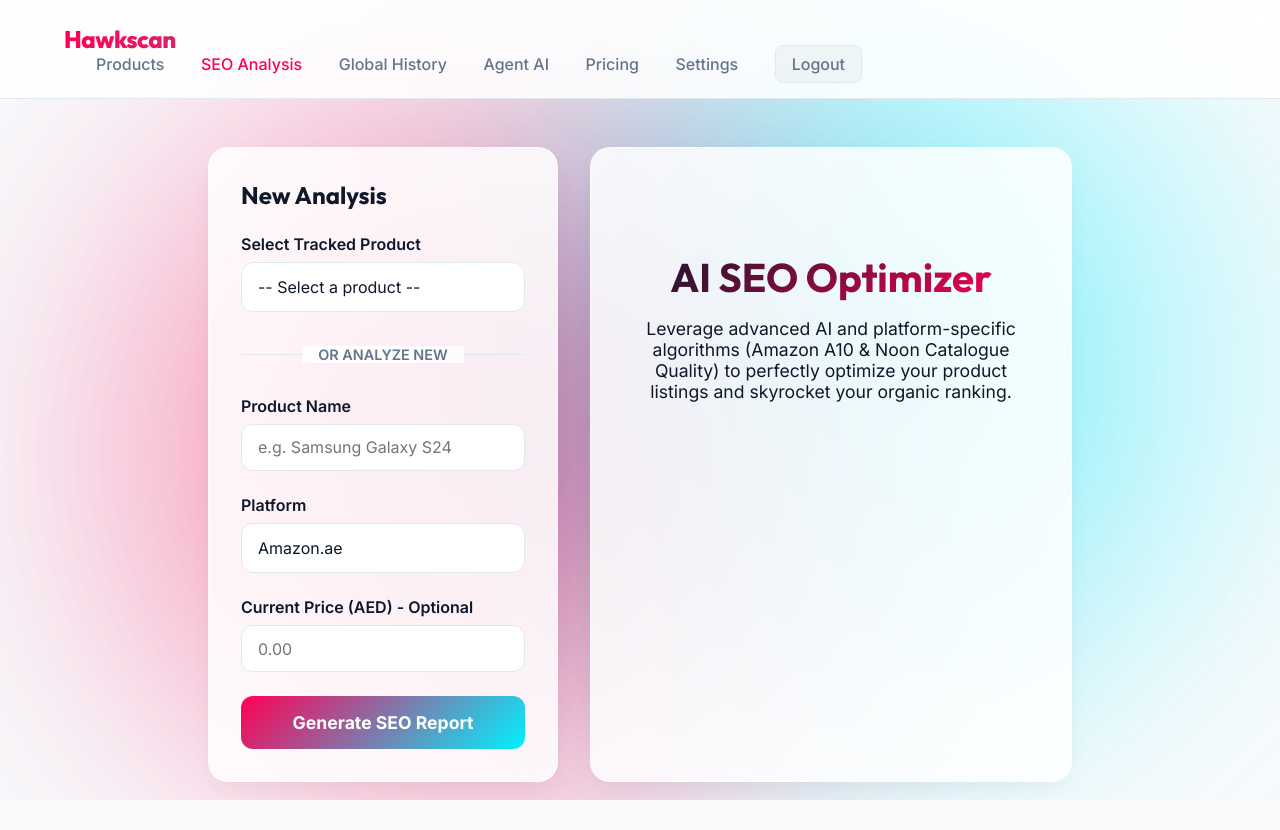
After one commit to dagoat1234567890/hawkscan, a Flask app: page /seo-analysis in a window 1280 px wide. The commit adds this page. Run offline with Flask 3, Linux system fonts and the light colour scheme; a user stored in the database is signed in; data comes from the database, SQL or seed files in the repository; parts of the project's set-up code (start-up, migrations or seed data) failed here and were passed over.

Commit message:
Add SEO Analysis feature with Claude AI integration

```diff
--- a/hermes-app/app.py
+++ b/hermes-app/app.py
@@ -434,6 +434,59 @@ def pricing():
 @login_required
 def empty():
     return render_template('empty.html')
+
+@app.route('/seo-analysis')
+@login_required
+def seo_analysis():
+    user_id = session['user_id']
+    conn = sqlite3.connect(DATABASE)
+    cursor = conn.cursor()
+    cursor.execute("SELECT id, product_name, platform, last_price FROM trackers WHERE user_id = ? AND is_active = 1", (user_id,))
+    trackers = cursor.fetchall()
+    conn.close()
+
+    products = [{"id": row[0], "name": row[1], "platform": row[2], "price": row[3]} for row in trackers]
+    return render_template('seo.html', products=products)
+
+@app.route('/api/analyze-seo', methods=['POST'])
+@login_required_api
+def api_analyze_seo():
+    user_id = session['user_id']
+    data = request.json
+
+    product_name = data.get('product_name')
+    platform = data.get('platform')
+    current_price = data.get('current_price')
+    product_id = data.get('product_id') # If selected from existing
+
+    conn = sqlite3.connect(DATABASE)
+    cursor = conn.cursor()
+
+    if product_id:
+        cursor.execute("SELECT product_name, platform, last_price FROM trackers WHERE id = ? AND user_id = ?", (product_id, user_id))
+        row = cursor.fetchone()
+        if not row:
+            conn.close()
+            return jsonify({"error": "Product not found"}), 404
+        product_name, platform, current_price = row[0], row[1], row[2]
+
+    cursor.execute("SELECT target_competitors FROM users WHERE id = ?", (user_id,))
+    user_row = cursor.fetchone()
+    target_competitors = user_row[0] if user_row else None
+    conn.close()
+
+    if not product_name or not platform:
+        return jsonify({"error": "Product name and platform are required"}), 400
+
+    # Generate the analysis
+    analysis = agent.generate_seo_analysis(
+        product_name=product_name,
+        platform=platform,
+        current_price=current_price,
+        target_competitors=target_competitors
+    )
+
+    return jsonify({"analysis": analysis})
 
 @app.route('/settings')
 @login_required
--- a/hermes-app/templates/pricing.html
+++ b/hermes-app/templates/pricing.html
@@ -289,6 +289,7 @@
             <a href="/" class="logo">Hawkscan</a>
             <div class="nav-links">
                 <a href="{{ url_for('dashboard') }}">Products</a>
+                <a href="{{ url_for('seo_analysis') }}">SEO Analysis</a>
                 <a href="{{ url_for('history') }}">Global History</a>
                 <a href="{{ url_for('chat_view') }}">Agent AI</a>
                 <a href="/pricing" class="active">Pricing</a>
--- a/hermes-app/templates/products.html
+++ b/hermes-app/templates/products.html
@@ -220,6 +220,7 @@
             <div class="logo">Hawkscan</div>
             <div class="nav-links">
                 <a href="{{ url_for('dashboard') }}" class="active">Products</a>
+                <a href="{{ url_for('seo_analysis') }}">SEO Analysis</a>
                 <a href="{{ url_for('history') }}">Global History</a>
                 <a href="{{ url_for('chat_view') }}">Agent AI</a>
                 <a href="/pricing">Pricing</a>
--- /dev/null
+++ b/hermes-app/templates/seo.html
@@ -0,0 +1,298 @@
+<!DOCTYPE html>
+<html lang="en">
+<head>
+    <meta charset="UTF-8">
+    <meta name="viewport" content="width=device-width, initial-scale=1.0">
+    <title>SEO Analysis | Hawkscan</title>
+    <link rel="stylesheet" href="{{ url_for('static', filename='css/style.css') }}">
+    <link href="https://fonts.googleapis.com/css2?family=Inter:wght@400;500;600;700&family=Outfit:wght@500;600;700;800&display=swap" rel="stylesheet">
+    <script src="https://cdn.jsdelivr.net/npm/marked/marked.min.js"></script>
+    <style>
+        .seo-container {
+            max-width: 1200px;
+            margin: 3rem auto;
+            padding: 0 2rem;
+            display: grid;
+            grid-template-columns: 350px 1fr;
+            gap: 2rem;
+        }
+        @media (max-width: 900px) {
+            .seo-container {
+                grid-template-columns: 1fr;
+            }
+        }
+        .form-section {
+            background: var(--glass-bg);
+            backdrop-filter: blur(20px);
+            -webkit-backdrop-filter: blur(20px);
+            border: 1px solid var(--glass-border);
+            border-radius: 20px;
+            padding: 2rem;
+            box-shadow: var(--glass-shadow);
+            height: fit-content;
+        }
+        .results-section {
+            background: var(--glass-bg);
+            backdrop-filter: blur(20px);
+            -webkit-backdrop-filter: blur(20px);
+            border: 1px solid var(--glass-border);
+            border-radius: 20px;
+            padding: 2.5rem;
+            box-shadow: var(--glass-shadow);
+            min-height: 500px;
+        }
+        .form-group {
+            margin-bottom: 1.5rem;
+        }
+        .form-group label {
+            display: block;
+            margin-bottom: 0.5rem;
+            color: var(--text-primary);
+            font-weight: 600;
+        }
+        .form-control {
+            width: 100%;
+            padding: 0.8rem 1rem;
+            border-radius: 12px;
+            border: 1px solid var(--border-color);
+            background: var(--bg-surface);
+            color: var(--text-primary);
+            font-size: 1rem;
+            transition: border-color 0.2s, box-shadow 0.2s;
+        }
+        .form-control:focus {
+            outline: none;
+            border-color: var(--accent-primary);
+            box-shadow: 0 0 0 3px rgba(255, 0, 85, 0.1);
+        }
+        .btn-analyze {
+            width: 100%;
+            padding: 1rem;
+            border-radius: 12px;
+            border: none;
+            background: linear-gradient(135deg, var(--accent-primary), var(--accent-secondary));
+            color: white;
+            font-weight: 700;
+            font-size: 1.1rem;
+            cursor: pointer;
+            transition: transform 0.2s, box-shadow 0.2s;
+        }
+        .btn-analyze:hover {
+            transform: translateY(-2px);
+            box-shadow: 0 10px 20px -10px var(--accent-primary);
+        }
+        .btn-analyze:disabled {
+            opacity: 0.7;
+            cursor: not-allowed;
+            transform: none;
+        }
+        .markdown-body h1, .markdown-body h2, .markdown-body h3 {
+            font-family: 'Outfit', sans-serif;
+            color: var(--text-primary);
+            margin-top: 1.5rem;
+            margin-bottom: 1rem;
+        }
+        .markdown-body p, .markdown-body li {
+            color: var(--text-secondary);
+            line-height: 1.6;
+        }
+        .markdown-body ul, .markdown-body ol {
+            padding-left: 2rem;
+            margin-bottom: 1rem;
+        }
+        .markdown-body strong {
+            color: var(--text-primary);
+        }
+        .divider {
+            text-align: center;
+            margin: 2rem 0;
+            position: relative;
+        }
+        .divider::before {
+            content: '';
+            position: absolute;
+            top: 50%;
+            left: 0;
+            right: 0;
+            height: 1px;
+            background: var(--border-color);
+            z-index: 1;
+        }
+        .divider span {
+            position: relative;
+            z-index: 2;
+            background: var(--glass-bg);
+            padding: 0 1rem;
+            color: var(--text-secondary);
+            font-size: 0.9rem;
+            font-weight: 600;
+        }
+        .loader {
+            display: none;
+            width: 48px;
+            height: 48px;
+            border: 5px solid var(--border-color);
+            border-bottom-color: var(--accent-primary);
+            border-radius: 50%;
+            animation: spin 1s linear infinite;
+            margin: 3rem auto;
+        }
+        @keyframes spin {
+            0% { transform: rotate(0deg); }
+            100% { transform: rotate(360deg); }
+        }
+    </style>
+</head>
+<body>
+    <div class="bg-blobs">
+        <div class="blob blob-1"></div>
+        <div class="blob blob-2"></div>
+    </div>
+    <nav class="navbar">
+        <div class="nav-content">
+            <div class="logo">Hawkscan</div>
+            <div class="nav-links">
+                <a href="{{ url_for('dashboard') }}">Products</a>
+                <a href="{{ url_for('seo_analysis') }}" class="active">SEO Analysis</a>
+                <a href="{{ url_for('history') }}">Global History</a>
+                <a href="{{ url_for('chat_view') }}">Agent AI</a>
+                <a href="/pricing">Pricing</a>
+                <a href="/settings">Settings</a>
+                <a href="{{ url_for('logout') }}" class="logout-btn">Logout</a>
+            </div>
+        </div>
+    </nav>
+
+    <div class="seo-container">
+        <!-- Input Section -->
+        <div class="form-section animate-fade-in-left">
+            <h2 style="font-family: 'Outfit', sans-serif; color: var(--text-primary); margin-bottom: 1.5rem;">New Analysis</h2>
+
+            <div class="form-group">
+                <label>Select Tracked Product</label>
+                <select class="form-control" id="tracked-select" onchange="handleProductSelect()">
+                    <option value="">-- Select a product --</option>
+                    {% for product in products %}
+                    <option value="{{ product.id }}" data-name="{{ product.name }}" data-platform="{{ product.platform }}" data-price="{{ product.price }}">
+                        {{ product.name[:35] }}... ({{ product.platform }})
+                    </option>
+                    {% endfor %}
+                </select>
+            </div>
+
+            <div class="divider"><span>OR ANALYZE NEW</span></div>
+
+            <form id="seo-form">
+                <input type="hidden" id="product_id" name="product_id">
+
+                <div class="form-group">
+                    <label>Product Name</label>
+                    <input type="text" id="product_name" name="product_name" class="form-control" placeholder="e.g. Samsung Galaxy S24" required>
+                </div>
+
+                <div class="form-group">
+                    <label>Platform</label>
+                    <select id="platform" name="platform" class="form-control" required>
+                        <option value="Amazon">Amazon.ae</option>
+                        <option value="Noon">Noon</option>
+                    </select>
+                </div>
+
+                <div class="form-group">
+                    <label>Current Price (AED) - Optional</label>
+                    <input type="number" step="0.01" id="current_price" name="current_price" class="form-control" placeholder="0.00">
+                </div>
+
+                <button type="submit" class="btn-analyze" id="analyze-btn">Generate SEO Report</button>
+            </form>
+        </div>
+
+        <!-- Results Section -->
+        <div class="results-section animate-fade-in-right delay-100">
+            <div id="welcome-state" style="text-align: center; margin-top: 4rem;">
+                <h1 style="font-family: 'Outfit', sans-serif; font-size: 2.5rem; background: linear-gradient(135deg, var(--text-primary), var(--accent-primary)); -webkit-background-clip: text; -webkit-text-fill-color: transparent;">AI SEO Optimizer</h1>
+                <p class="text-secondary" style="margin-top: 1rem; font-size: 1.1rem; max-width: 400px; margin-left: auto; margin-right: auto;">
+                    Leverage advanced AI and platform-specific algorithms (Amazon A10 & Noon Catalogue Quality) to perfectly optimize your product listings and skyrocket your organic ranking.
+                </p>
+            </div>
+
+            <div class="loader" id="loader"></div>
+
+            <div id="results-content" class="markdown-body" style="display: none;">
+                <!-- Markdown results injected here -->
+            </div>
+        </div>
+    </div>
+
+    <script>
+        function handleProductSelect() {
+            const select = document.getElementById('tracked-select');
+            const selected = select.options[select.selectedIndex];
+
+            const nameInput = document.getElementById('product_name');
+            const platformInput = document.getElementById('platform');
+            const priceInput = document.getElementById('current_price');
+            const idInput = document.getElementById('product_id');
+
+            if (select.value) {
+                nameInput.value = selected.dataset.name;
+                platformInput.value = selected.dataset.platform;
+                priceInput.value = selected.dataset.price !== 'None' ? selected.dataset.price : '';
+                idInput.value = select.value;
+            } else {
+                nameInput.value = '';
+                platformInput.value = 'Amazon';
+                priceInput.value = '';
+                idInput.value = '';
+            }
+        }
+
+        document.getElementById('seo-form').addEventListener('submit', async (e) => {
+            e.preventDefault();
+
+            const btn = document.getElementById('analyze-btn');
+            const welcome = document.getElementById('welcome-state');
+            const loader = document.getElementById('loader');
+            const results = document.getElementById('results-content');
+
+            const data = {
+                product_id: document.getElementById('product_id').value,
+                product_name: document.getElementById('product_name').value,
+                platform: document.getElementById('platform').value,
+                current_price: document.getElementById('current_price').value
+            };
+
+            btn.disabled = true;
+            btn.textContent = 'Analyzing SEO...';
+            welcome.style.display = 'none';
+            results.style.display = 'none';
+            loader.style.display = 'block';
+
+            try {
+                const response = await fetch('/api/analyze-seo', {
+                    method: 'POST',
+                    headers: { 'Content-Type': 'application/json' },
+                    body: JSON.stringify(data)
+                });
+
+                const result = await response.json();
+
+                if (response.ok) {
+                    results.innerHTML = marked.parse(result.analysis);
+                    results.style.display = 'block';
+                } else {
+                    results.innerHTML = `<h3 style="color: #ef4444;">Error</h3><p>${result.error || 'Something went wrong'}</p>`;
+                    results.style.display = 'block';
+                }
+            } catch (error) {
+                results.innerHTML = `<h3 style="color: #ef4444;">Error</h3><p>${error.message}</p>`;
+                results.style.display = 'block';
+            } finally {
+                loader.style.display = 'none';
+                btn.disabled = false;
+                btn.textContent = 'Generate SEO Report';
+            }
+        });
+    </script>
+</body>
+</html>
--- a/hermes-app/templates/settings.html
+++ b/hermes-app/templates/settings.html
@@ -91,6 +91,7 @@
             <div class="logo">Hawkscan</div>
             <div class="nav-links">
                 <a href="{{ url_for('dashboard') }}">Products</a>
+                <a href="{{ url_for('seo_analysis') }}">SEO Analysis</a>
                 <a href="{{ url_for('history') }}">Global History</a>
                 <a href="{{ url_for('chat_view') }}">Agent AI</a>
                 <a href="/pricing">Pricing</a>
```
Also changed, not shown: hermes-app/hermes.py (+37 -0 lines), hermes-app/templates/verify_otp.html (line endings or trailing spaces).
